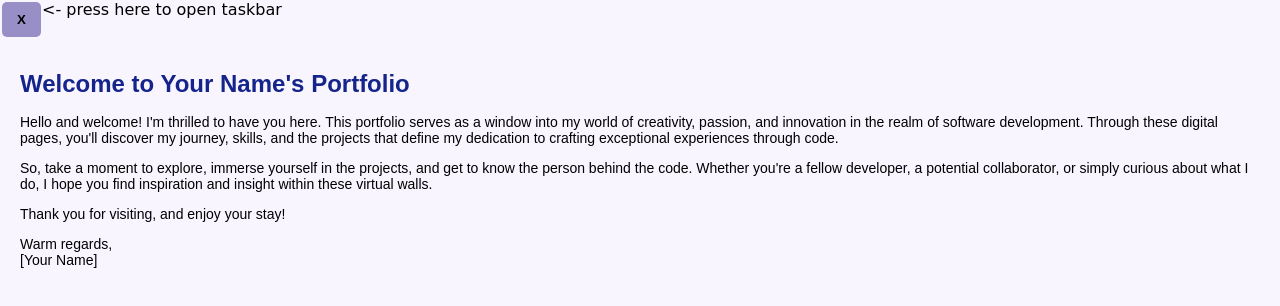
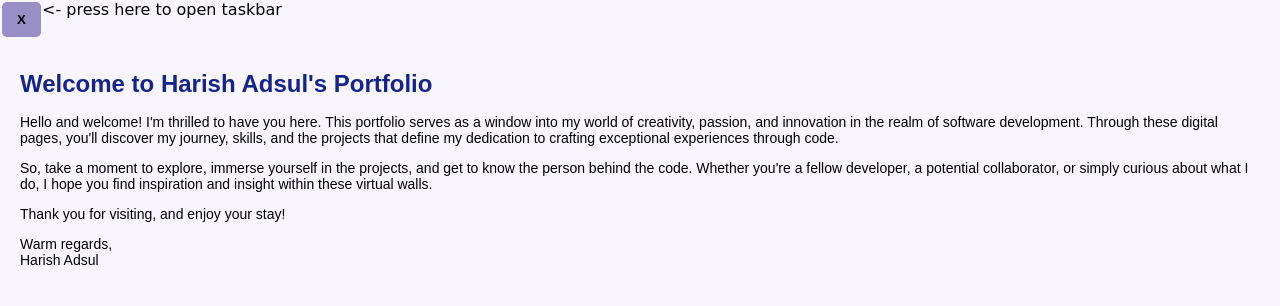
Before and after one commit to adsulharish/portpholio1, a plain HTML site: page index.html in a window 1280 px wide. Drawn offline with Linux system fonts and the light colour scheme.

Commit message:
Update index.html

```diff
--- a/index.html
+++ b/index.html
@@ -30,11 +30,11 @@
     </nav>
 
  <div class="container">
-        <h1>Welcome to Your Name's Portfolio</h1>
+        <h1>Welcome to Harish Adsul's Portfolio</h1>
         <p>Hello and welcome! I'm thrilled to have you here. This portfolio serves as a window into my world of creativity, passion, and innovation in the realm of software development. Through these digital pages, you'll discover my journey, skills, and the projects that define my dedication to crafting exceptional experiences through code.</p>
         <p>So, take a moment to explore, immerse yourself in the projects, and get to know the person behind the code. Whether you're a fellow developer, a potential collaborator, or simply curious about what I do, I hope you find inspiration and insight within these virtual walls.</p>
         <p>Thank you for visiting, and enjoy your stay!</p>
-        <p>Warm regards,<br>[Your Name]</p>
+        <p>Warm regards,<br>Harish Adsul</p>
     </div>
 
 
```
